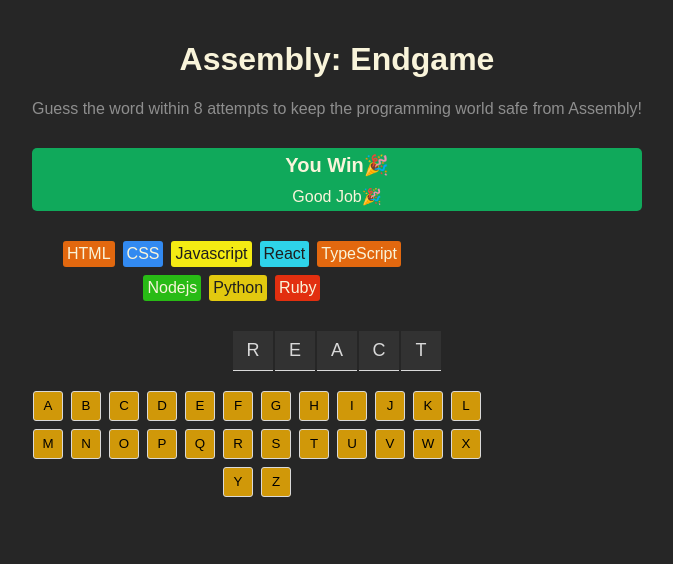
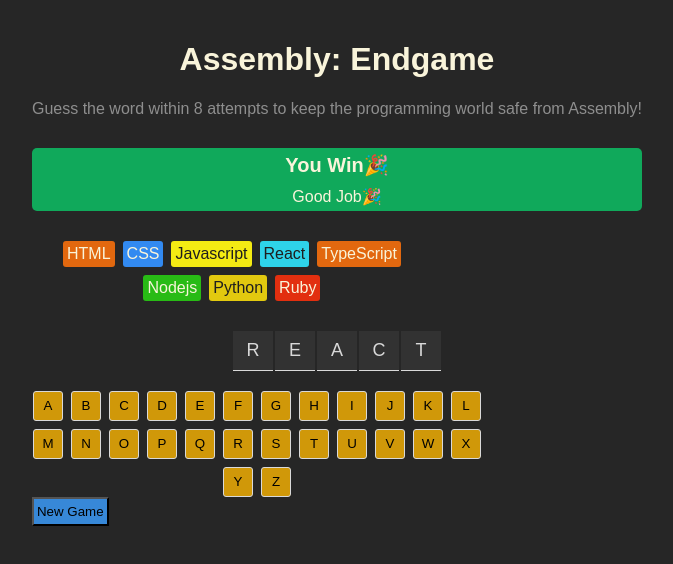
Before and after one commit to lubnafebin/react, a React (Vite) app in the folder assembly-endgame/: page / in a window 1280 px wide. Shown: the top 564 px of the page, without its empty margins (303-976 px from the left). Built offline with nearby package versions, Linux system fonts and the light colour scheme.

Commit message:
created a button and style for start game

```diff
--- a/assembly-endgame/src/components/AssemblyEndgame.jsx
+++ b/assembly-endgame/src/components/AssemblyEndgame.jsx
@@ -86,6 +86,7 @@
       <section className="lang-chips">{langElement}</section>
       <section className="word">{letterElement}</section>
       <section className="keyboard">{keyboardElement}</section>
+      <button className="start-button">New Game</button>
     </main>
   );
 };
--- a/assembly-endgame/src/index.css
+++ b/assembly-endgame/src/index.css
@@ -93,3 +93,8 @@
   border: 1px solid #D9D9D9;
   border-radius: 3px;
 }
+.start-button{
+  color: black;
+  padding: 5px 3px;
+  background-color: #3788d8;
+}
```
